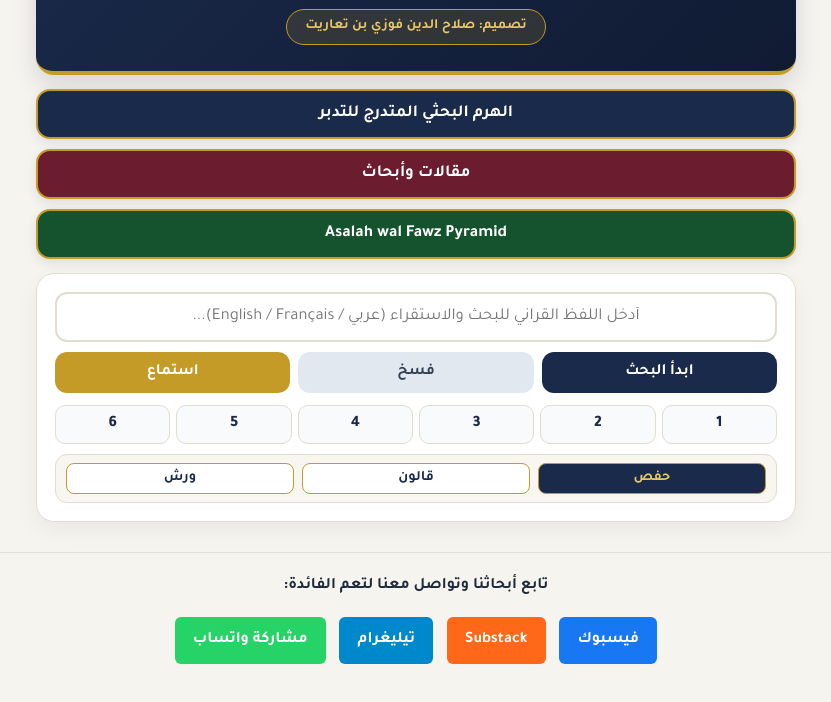
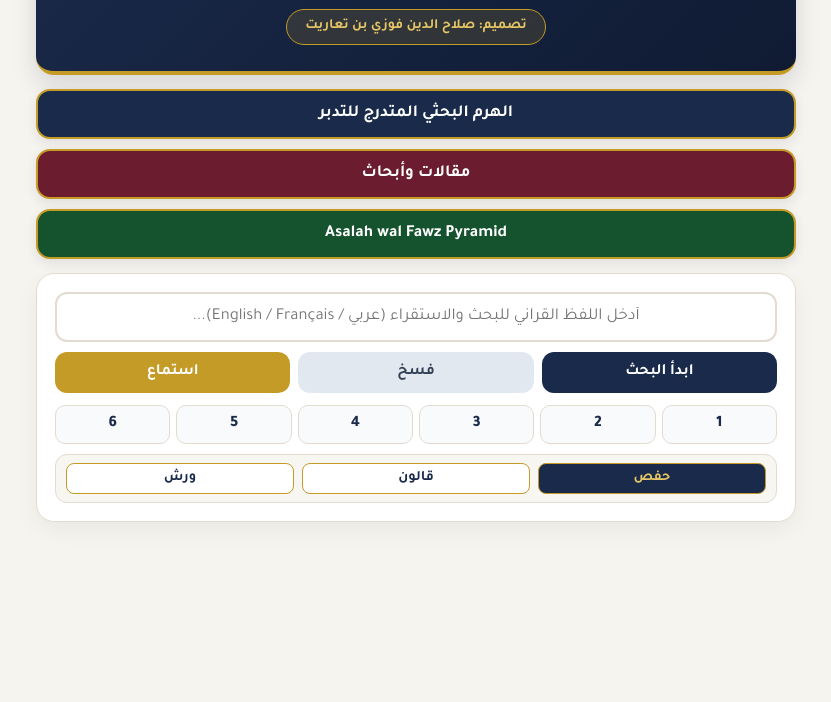
Before and after one commit to tsts4242/manhaj-pyramid, a plain HTML site: page index.html in a window 1280 px wide. Shown: the part 152-854 px from the top of the page, without its empty margins (224-1055 px from the left). After the commit the page ends 800 px from the top, so only its background shows below. Drawn offline with Linux system fonts and the light colour scheme.

Commit message:
Update index.html

```diff
--- a/index.html
+++ b/index.html
@@ -188,22 +188,8 @@
             });
         })();
     </script>
-<!-- شريط المشاركة والتواصل الاجتماعي -->
-<div style="text-align: center; margin: 30px auto; padding: 20px; border-top: 1px solid #ddd; font-family: inherit;">
-  <p style="font-weight: bold; margin-bottom: 12px;">تابع أبحاثنا وتواصل معنا لتعم الفائدة:</p>
 
-  <!-- زر حسابك على فيسبوك -->
-  <a href="https://facebook.com" target="_blank" style="display: inline-block; margin: 5px; padding: 10px 18px; background-color: #1877F2; color: white; text-decoration: none; border-radius: 6px; font-weight: bold;">فيسبوك</a>
-
-  <!-- زر حسابك على Substack -->
-  <a href="https://substack.com" target="_blank" style="display: inline-block; margin: 5px; padding: 10px 18px; background-color: #FF6719; color: white; text-decoration: none; border-radius: 6px; font-weight: bold;">Substack</a>
-
-  <!-- زر حسابك على تيليغرام (آمن بدون رقم هاتف) -->
-  <a href="https://t.me" target="_blank" style="display: inline-block; margin: 5px; padding: 10px 18px; background-color: #0088cc; color: white; text-decoration: none; border-radius: 6px; font-weight: bold;">تيليغرام</a>
-
-  <!-- زر مشاركة الموقع عبر واتساب (آمن بدون رقم هاتف) -->
-  <a href="https://whatsapp.com" target="_blank" style="display: inline-block; margin: 5px; padding: 10px 18px; background-color: #25D366; color: white; text-decoration: none; border-radius: 6px; font-weight: bold;">مشاركة واتساب</a>
-</div>
+  <div style="display: grid; grid-template-columns: repeat(4, 1fr); gap: 6px; max-width: 500px; margin: 0 auto;"</div>
 
     <!-- استدعاء ملفات الجافاسكريبت -->
     <script src="articles.js"></script>
```
